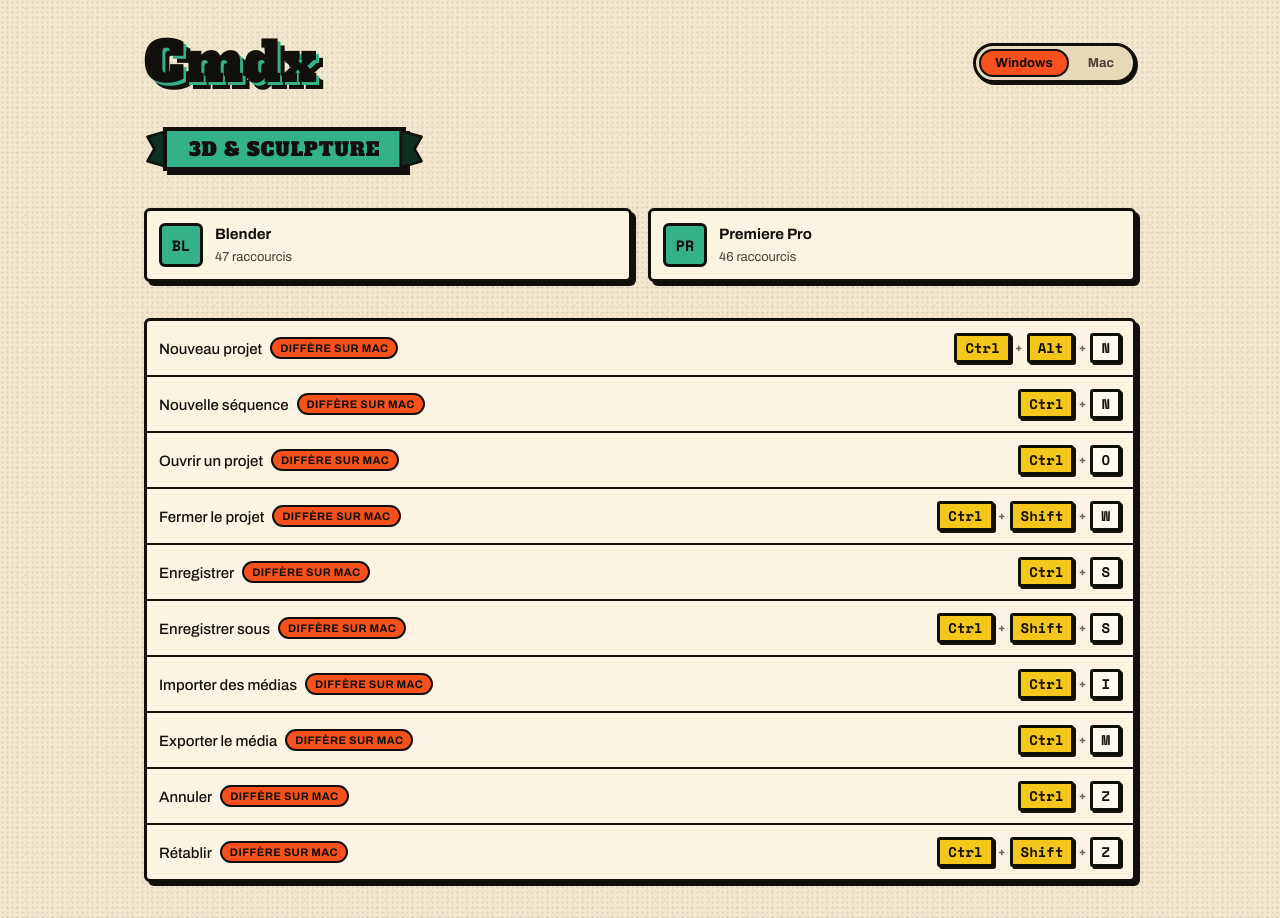
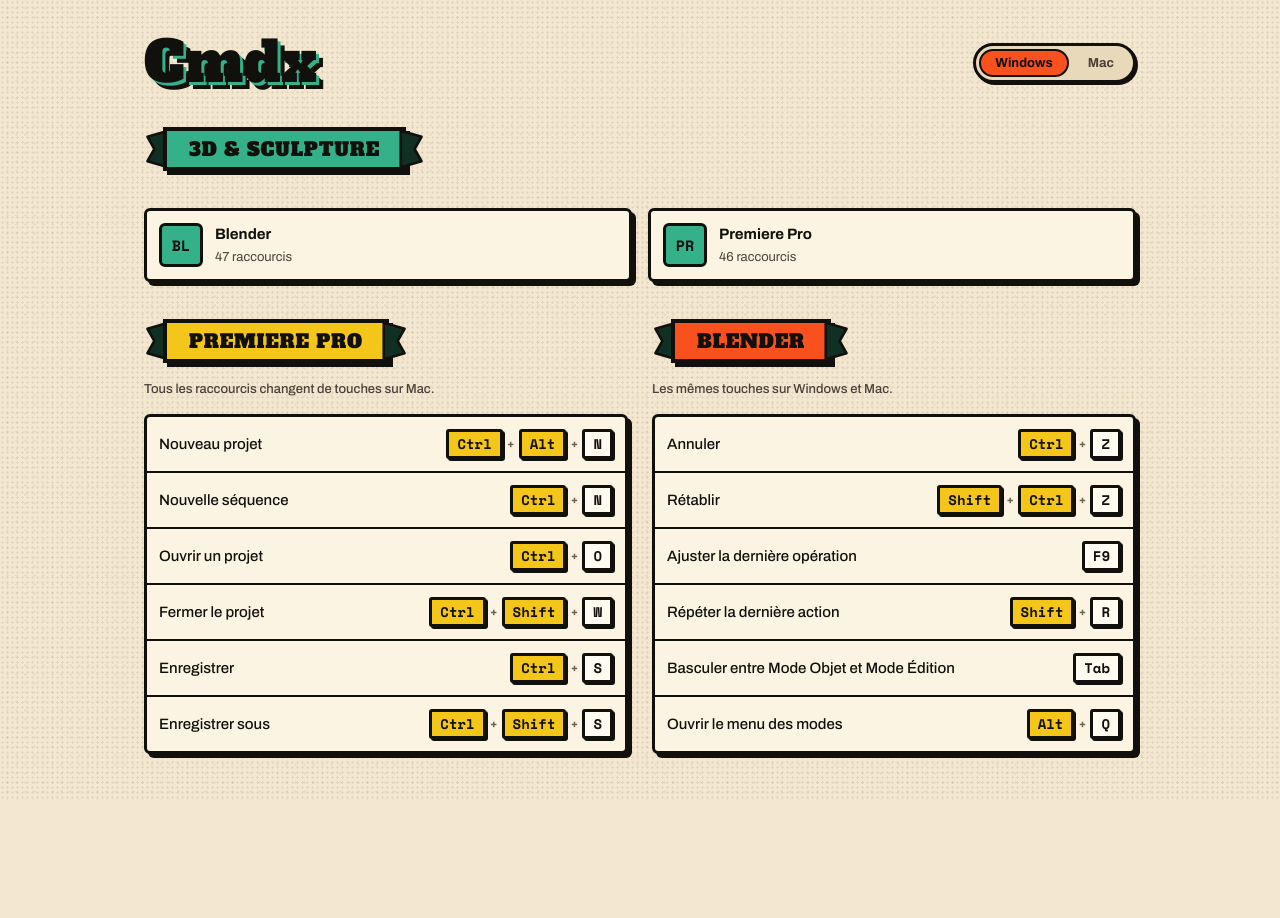
Before and after one commit to LucasN-ux/Kclacki, a Next.js app: page / in a window 1280 px wide. After the commit the page ends 800 px from the top, so only its background shows below. Built offline with nearby package versions, Linux system fonts and the light colour scheme.

Commit message:
feat(platform): summarize key differences per software and flag only the minority

```diff
--- a/src/app/page.module.css
+++ b/src/app/page.module.css
@@ -38,6 +38,7 @@
 }
 
 .column {
+  width: 100%;
   display: flex;
   flex-direction: column;
   gap: var(--space-4);
--- a/src/app/page.tsx
+++ b/src/app/page.tsx
@@ -9,10 +9,12 @@
 // The real home page arrives on day 4 (Thu 24/09).
 export default function Home() {
   const locale = "fr" as const;
-  // Premiere Pro changes keys on Mac (Ctrl becomes Cmd), which shows the
-  // "differs on Mac" flag; Blender uses the same keys everywhere.
+  // Two opposite cases side by side: Premiere Pro changes every key on Mac,
+  // Blender changes none.
   const premiere = getSoftware("premiere-pro");
-  const shortcuts = premiere ? premiere.shortcuts.slice(0, 10) : [];
+  const blender = getSoftware("blender");
+  const premiereShortcuts = premiere ? premiere.shortcuts.slice(0, 6) : [];
+  const blenderShortcuts = blender ? blender.shortcuts.slice(0, 6) : [];
 
   return (
     <main className={styles.page}>
@@ -29,7 +31,22 @@
         ))}
       </div>
 
-      <ShortcutListForPlatform shortcuts={shortcuts} locale={locale} />
+      <div className={styles.columns}>
+        <section className={styles.column}>
+          <Ribbon color="yellow">Premiere Pro</Ribbon>
+          <ShortcutListForPlatform
+            shortcuts={premiereShortcuts}
+            locale={locale}
+          />
+        </section>
+        <section className={styles.column}>
+          <Ribbon color="orange">Blender</Ribbon>
+          <ShortcutListForPlatform
+            shortcuts={blenderShortcuts}
+            locale={locale}
+          />
+        </section>
+      </div>
     </main>
   );
 }
--- a/src/components/ui/ShortcutRow.module.css
+++ b/src/components/ui/ShortcutRow.module.css
@@ -40,7 +40,16 @@
   color: var(--ink-soft);
 }
 
-.different {
+.summary {
+  margin: 0;
+  font-size: 13px;
+  line-height: 18px;
+  font-weight: 500;
+  color: var(--ink-soft);
+}
+
+.different,
+.identical {
   display: inline-block;
   margin-left: var(--space-2);
   padding: 1px var(--space-2);
@@ -55,6 +64,11 @@
   vertical-align: 2px;
 }
 
+/* Orange warns (the keys change), green reassures (they do not). */
+.identical {
+  background: var(--green);
+}
+
 /* Phone: the keys move under the action instead of squeezing it. */
 @media (max-width: 600px) {
   .row {
--- a/src/components/ui/ShortcutRow.tsx
+++ b/src/components/ui/ShortcutRow.tsx
@@ -1,32 +1,65 @@
 import { isSameOnBothPlatforms } from "@/domain/keys";
 import type { Locale } from "@/domain/locale";
+import type { FlaggedRows } from "@/domain/platformDifference";
+import { summarizePlatformDifference } from "@/domain/platformDifference";
 import type { Platform, Shortcut } from "@/domain/schema";
 import { KeyCombos } from "./Keycap";
 import styles from "./ShortcutRow.module.css";
 
-// Only the exception is marked: saying nothing means "same keys on both
-// platforms", which is the case for most shortcuts.
-const DIFFERENT_LABEL: Record<Platform, Record<Locale, string>> = {
-  win: { en: "Differs on Mac", fr: "Diffère sur Mac" },
-  mac: { en: "Differs on Windows", fr: "Diffère sur Windows" },
+const OTHER_PLATFORM: Record<Platform, Record<Locale, string>> = {
+  win: { en: "Mac", fr: "Mac" },
+  mac: { en: "Windows", fr: "Windows" },
+};
+
+const FLAG_LABEL: Record<"differing" | "same", Record<Locale, string>> = {
+  differing: { en: "Differs on", fr: "Diffère sur" },
+  same: { en: "Same on", fr: "Identique sur" },
+};
+
+// One sentence above the list, so the rare flags below stay meaningful.
+const SUMMARY: Record<
+  "all-same" | "all-different" | "mixed",
+  Record<Locale, string>
+> = {
+  "all-same": {
+    en: "Same keys on Windows and Mac.",
+    fr: "Les mêmes touches sur Windows et Mac.",
+  },
+  "all-different": {
+    en: "Every shortcut uses different keys on Mac.",
+    fr: "Tous les raccourcis changent de touches sur Mac.",
+  },
+  mixed: { en: "shortcuts change on Mac", fr: "raccourcis changent sur Mac" },
 };
 
 export function ShortcutRow({
   shortcut,
   platform,
   locale,
+  flag,
 }: {
   shortcut: Shortcut;
   platform: Platform;
   locale: Locale;
+  flag: FlaggedRows;
 }) {
+  const isSame = isSameOnBothPlatforms(shortcut.keys);
+  const showFlag =
+    (flag === "differing" && !isSame) || (flag === "same" && isSame)
+      ? flag
+      : null;
+
   return (
     <li className={styles.row}>
       <span>
         <span className={styles.action}>{shortcut.action[locale]}</span>
-        {!isSameOnBothPlatforms(shortcut.keys) && (
-          <span className={styles.different}>
-            {DIFFERENT_LABEL[platform][locale]}
+        {showFlag && (
+          <span
+            className={
+              showFlag === "differing" ? styles.different : styles.identical
+            }
+          >
+            {FLAG_LABEL[showFlag][locale]} {OTHER_PLATFORM[platform][locale]}
           </span>
         )}
         {shortcut.context && (
@@ -50,7 +83,17 @@
   platform: Platform;
   locale: Locale;
 }) {
+  const { total, differing, flag } = summarizePlatformDifference(shortcuts);
+  const summary =
+    differing === 0
+      ? SUMMARY["all-same"][locale]
+      : differing === total
+        ? SUMMARY["all-different"][locale]
+        : `${differing} / ${total} ${SUMMARY.mixed[locale]}.`;
+
   return (
+    <>
+      <p className={styles.summary}>{summary}</p>
       <ul className={styles.list}>
         {shortcuts.map((shortcut) => (
           <ShortcutRow
@@ -58,8 +101,10 @@
             shortcut={shortcut}
             platform={platform}
             locale={locale}
+            flag={flag}
           />
         ))}
       </ul>
+    </>
   );
 }
--- /dev/null
+++ b/src/domain/platformDifference.ts
@@ -0,0 +1,35 @@
+import { isSameOnBothPlatforms } from "./keys";
+import type { Shortcut } from "./schema";
+
+// Which rows deserve a flag. A flag is only useful when it is rare:
+// - "differing": most shortcuts are the same, so the ones that change stand out.
+// - "same": most shortcuts change (every Adobe app), so the ones that do not stand out.
+// - null: every shortcut behaves the same way, one sentence says it once.
+export type FlaggedRows = "differing" | "same" | null;
+
+export type PlatformDifference = {
+  total: number;
+  differing: number;
+  /** Which rows carry a flag, if any. */
+  flag: FlaggedRows;
+};
+
+export function summarizePlatformDifference(
+  shortcuts: Shortcut[],
+): PlatformDifference {
+  const total = shortcuts.length;
+  const differing = shortcuts.filter(
+    (shortcut) => !isSameOnBothPlatforms(shortcut.keys),
+  ).length;
+
+  if (differing === 0 || differing === total) {
+    return { total, differing, flag: null };
+  }
+  // Flag whichever group is smaller; ties flag the differing ones, the more
+  // useful warning of the two.
+  return {
+    total,
+    differing,
+    flag: differing <= total - differing ? "differing" : "same",
+  };
+}
```
Also changed, not shown: 1 other file (tests, documents, lock files or other folders). Lines whose indentation alone changed are shown as unchanged.
